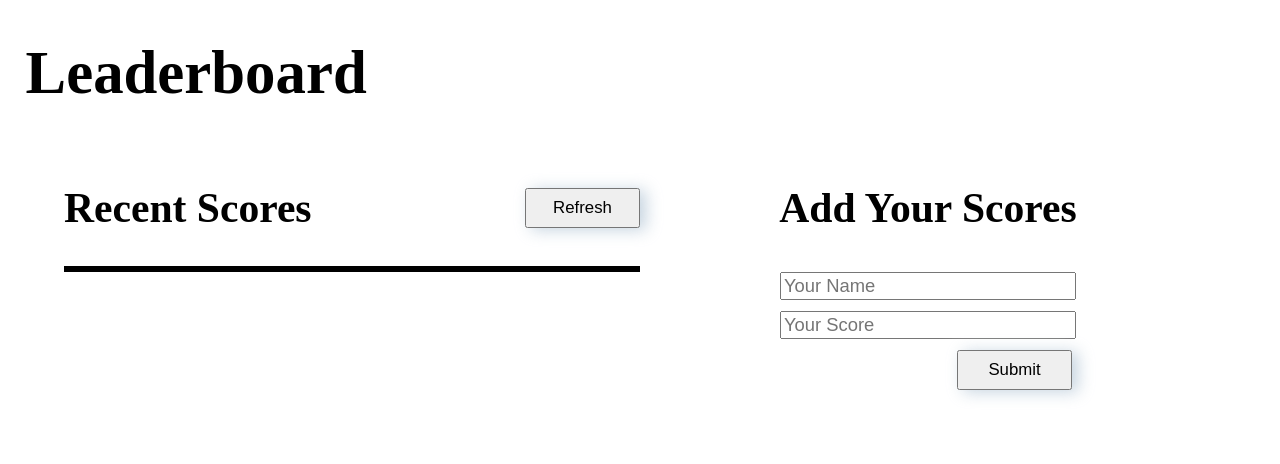
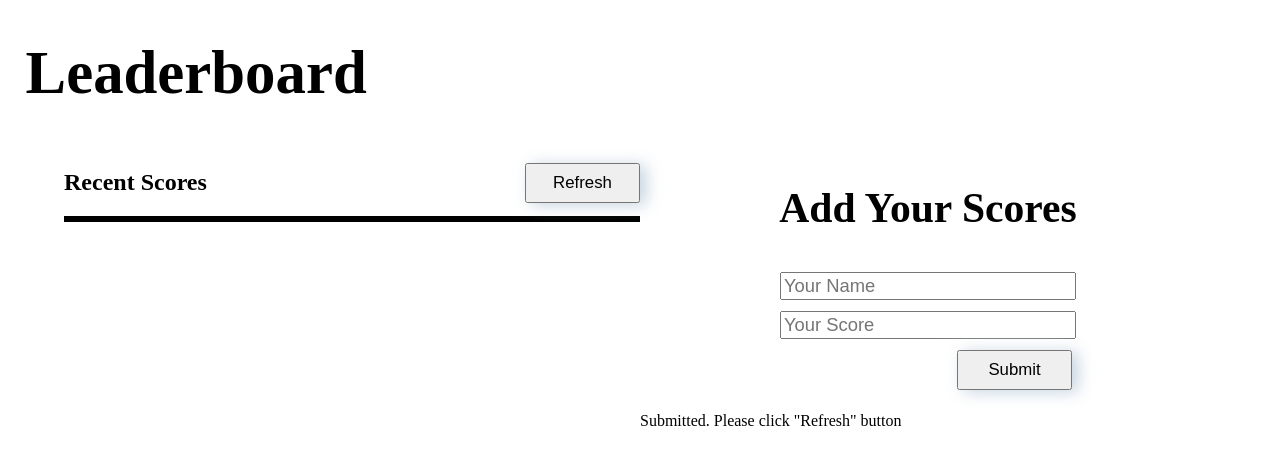
Before and after one commit to faizi2500/Leaderboard, a website built with webpack: page src/index.html in a window 1280 px wide. Built offline with nearby package versions, Linux system fonts and the light colour scheme; no server answers.

Commit message:
Add message for 3 seconds when name and score submitted

```diff
--- a/src/index.html
+++ b/src/index.html
@@ -10,7 +10,7 @@
     <section class="container flex-container">
       <div class="section-one">
         <div class="heading">
-          <h2 class="score-heading">Recent Scores</h2>
+          <h2 class="score-list-heading">Recent Scores</h2>
           <button type="button" class="refresh" id = "refresh-btn">Refresh</button>
         </div>
         <div class="score-board" id = "scoreboard"></div>
@@ -33,7 +33,8 @@
           />
           <button type="submit" class="submit" id = "submit-btn">Submit</button>
         </div>
-        <p class="error-style">Please insert your name and score</p>
+        <p class="added">Submitted. Please click "Refresh" button </p>
+        <p class="error-style">Note: Please insert your name and score</p>
       </div>
     </section>
   </body>
```
